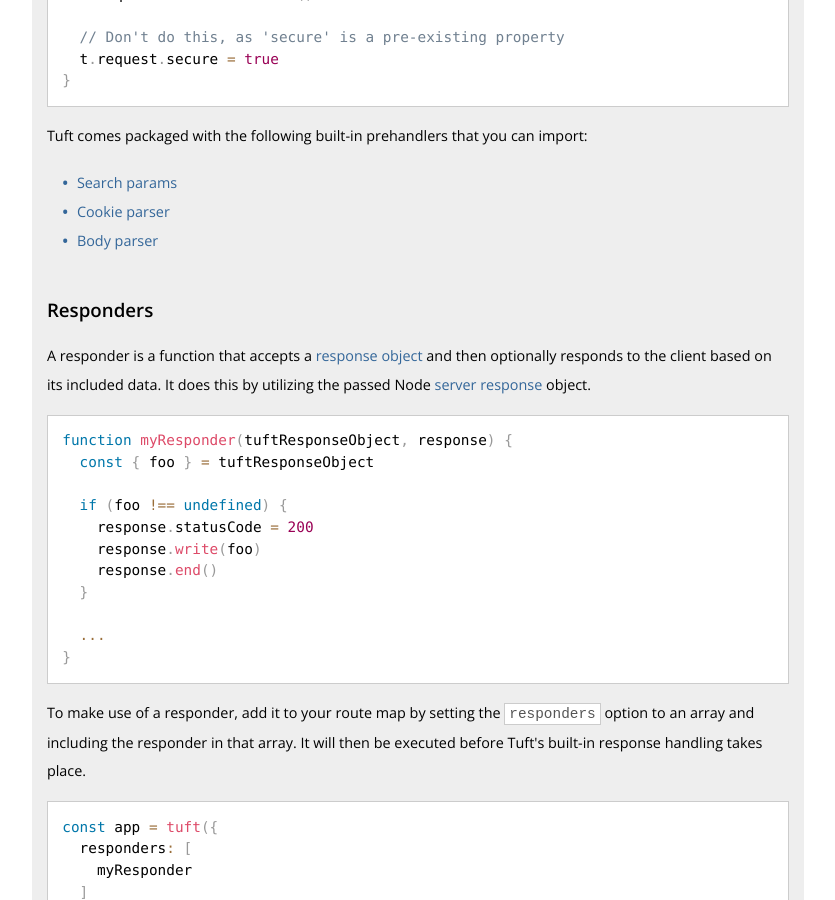
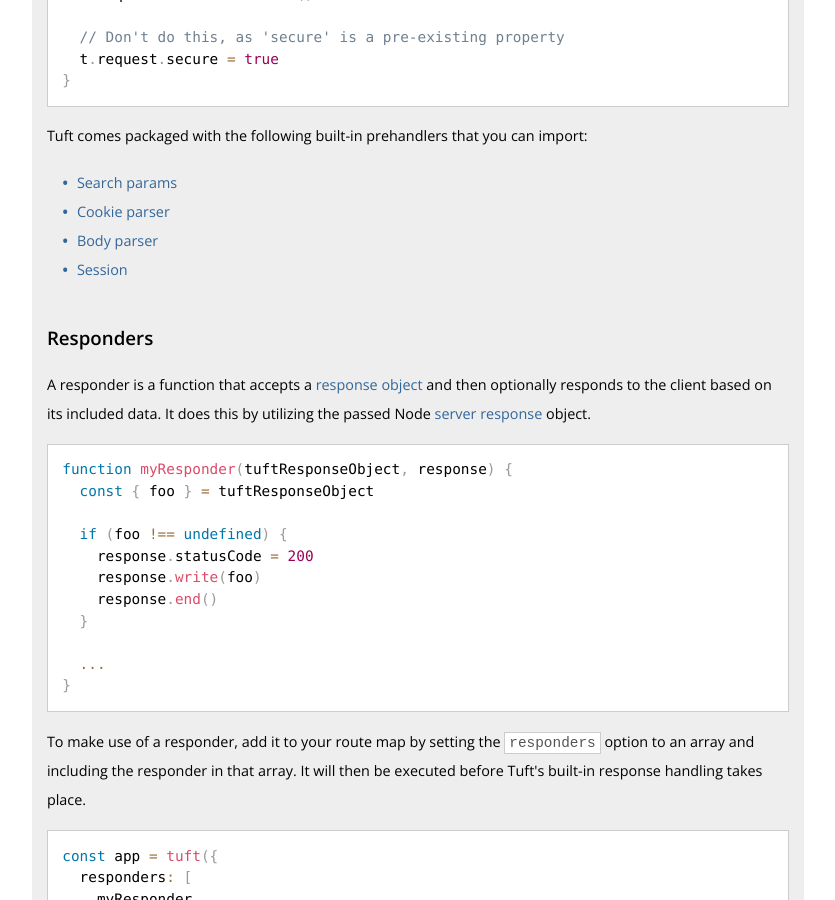
Before and after one commit to tuftjs/tuft.dev, a Jekyll site: the page built from docs/main-concepts/extensions.html, in a window 1280 px wide and 900 px high, scrolled down 1607 px. Shown: the whole window, without its empty margins (321-1156 px from the left). Built offline with Jekyll 4.4.1, drawn with Linux system fonts in a browser that asks for light colours; nearby versions of some CDN libraries.

Commit message:
Add `Session` to list of extensions

```diff
--- a/docs/main-concepts/extensions.html
+++ b/docs/main-concepts/extensions.html
@@ -77,6 +77,7 @@
       <li><a href="/docs/built-in-extensions#search-params">Search params</a></li>
       <li><a href="/docs/built-in-extensions#cookie-parser">Cookie parser</a></li>
       <li><a href="/docs/built-in-extensions#body-parser">Body parser</a></li>
+      <li><a href="/docs/built-in-extensions#session">Session</a></li>
     </ul>
 
     <h3 class="docs-sub-heading" id="responders">Responders</h3>
```
